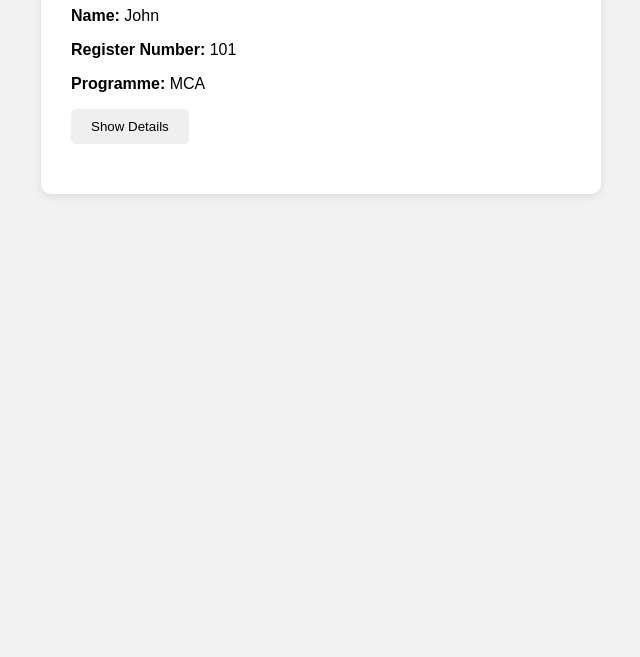
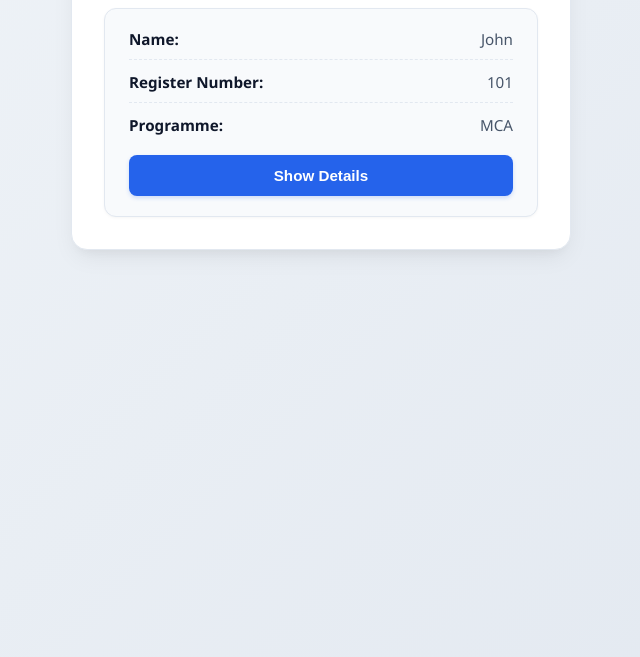
Before and after one commit to kuheli7/student-info-sys, a plain HTML site: page index.html in a window 1280 px wide. Shown: the part 143-800 px from the top of the page, without its empty margins (319-959 px from the left). Drawn offline with Linux system fonts and the light colour scheme.

Commit message:
Improve student information UI

```diff
--- a/style.css
+++ b/style.css
@@ -1,39 +1,133 @@
-body {
-    font-family: Arial, sans-serif;
-    background-color: #f2f2f2;
-    margin: 0;
-    padding: 40px;
+/* Box sizing rules */
+* {
+    box-sizing: border-box;
 }
 
-.container {
-    width: 500px;
-    margin: auto;
-    background-color: white;
-    padding: 30px;
-    border-radius: 10px;
-    box-shadow: 0 2px 10px rgba(0, 0, 0, 0.1);
+/* Base Body Styles */
+body {
+    font-family: 'Segoe UI', system-ui, -apple-system, BlinkMacSystemFont, Roboto, sans-serif;
+    background: linear-gradient(135deg, #f0f4f8 0%, #e2e8f0 100%);
+    color: #1e293b;
+    margin: 0;
+    padding: 40px 20px;
+    min-height: 100vh;
+    display: flex;
+    justify-content: center;
+    align-items: flex-start;
 }
 
+/* Main Container Card */
+.container {
+    width: 100%;
+    max-width: 500px;
+    background-color: #ffffff;
+    padding: 32px;
+    border-radius: 16px;
+    box-shadow: 0 10px 25px -5px rgba(0, 0, 0, 0.08), 0 8px 10px -6px rgba(0, 0, 0, 0.04);
+    border: 1px solid #e2e8f0;
+}
+
+/* Heading Styles */
 h1 {
     text-align: center;
+    color: #0f172a;
+    font-size: 1.65rem;
+    font-weight: 700;
+    letter-spacing: -0.02em;
+    margin-top: 0;
+    margin-bottom: 24px;
+    padding-bottom: 16px;
+    border-bottom: 2px solid #f1f5f9;
 }
 
+/* Student Information Card */
 .student-info {
-    margin-top: 20px;
+    background-color: #f8fafc;
+    border: 1px solid #e2e8f0;
+    border-radius: 12px;
+    padding: 20px 24px;
+    margin-top: 8px;
+    box-shadow: 0 1px 3px rgba(0, 0, 0, 0.04);
 }
 
+.student-info p {
+    margin: 0 0 12px 0;
+    font-size: 0.95rem;
+    color: #475569;
+    display: flex;
+    justify-content: space-between;
+    align-items: center;
+    padding-bottom: 10px;
+    border-bottom: 1px dashed #e2e8f0;
+}
+
+.student-info p:last-of-type {
+    margin-bottom: 20px;
+    border-bottom: none;
+    padding-bottom: 0;
+}
+
+.student-info strong {
+    color: #0f172a;
+    font-weight: 600;
+}
+
+/* Interactive Button */
 button {
-    padding: 10px 20px;
+    display: block;
+    width: 100%;
+    padding: 12px 20px;
+    font-size: 0.95rem;
+    font-weight: 600;
+    color: #ffffff;
+    background-color: #2563eb;
     border: none;
-    border-radius: 5px;
+    border-radius: 8px;
     cursor: pointer;
+    box-shadow: 0 2px 4px rgba(37, 99, 235, 0.2);
+    transition: all 0.2s ease-in-out;
 }
 
 button:hover {
-    opacity: 0.8;
+    background-color: #1d4ed8;
+    box-shadow: 0 4px 10px rgba(37, 99, 235, 0.3);
+    transform: translateY(-1px);
+    opacity: 1;
 }
 
-#details {
+button:active {
+    background-color: #1e40af;
+    transform: translateY(0);
+    box-shadow: 0 1px 2px rgba(30, 64, 175, 0.2);
+}
+
+button:focus-visible {
+    outline: 2px solid #2563eb;
+    outline-offset: 2px;
+}
+
+/* Details Feedback Notification */
+#details:not(:empty) {
     margin-top: 20px;
-    font-weight: bold;
+    padding: 14px 16px;
+    background-color: #f0fdf4;
+    border: 1px solid #bbf7d0;
+    border-left: 4px solid #16a34a;
+    color: #15803d;
+    border-radius: 8px;
+    font-size: 0.925rem;
+    font-weight: 500;
+    text-align: center;
+    animation: fadeIn 0.3s ease-in-out;
 }
+
+@keyframes fadeIn {
+    from {
+        opacity: 0;
+        transform: translateY(-4px);
+    }
+    to {
+        opacity: 1;
+        transform: translateY(0);
+    }
+}
```
